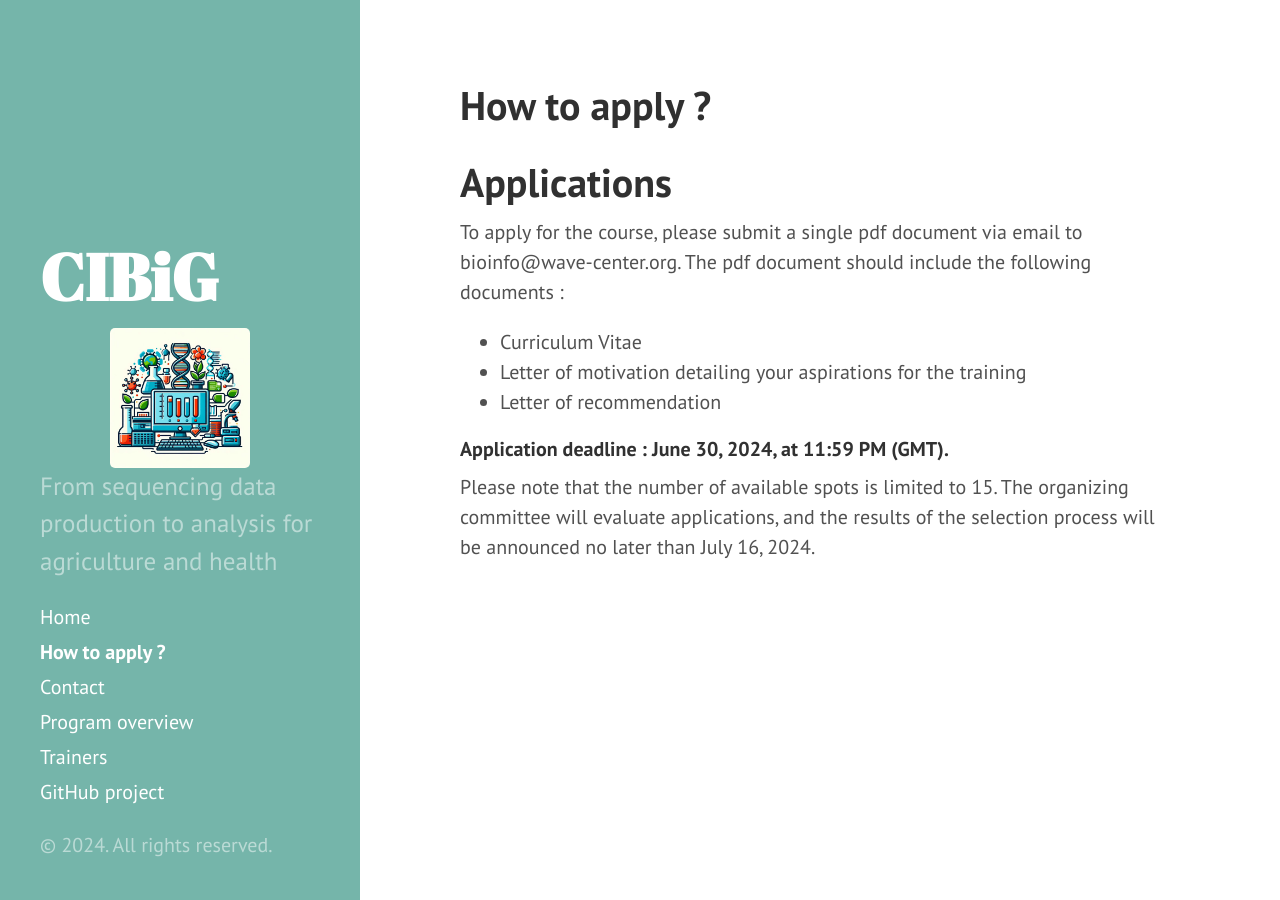
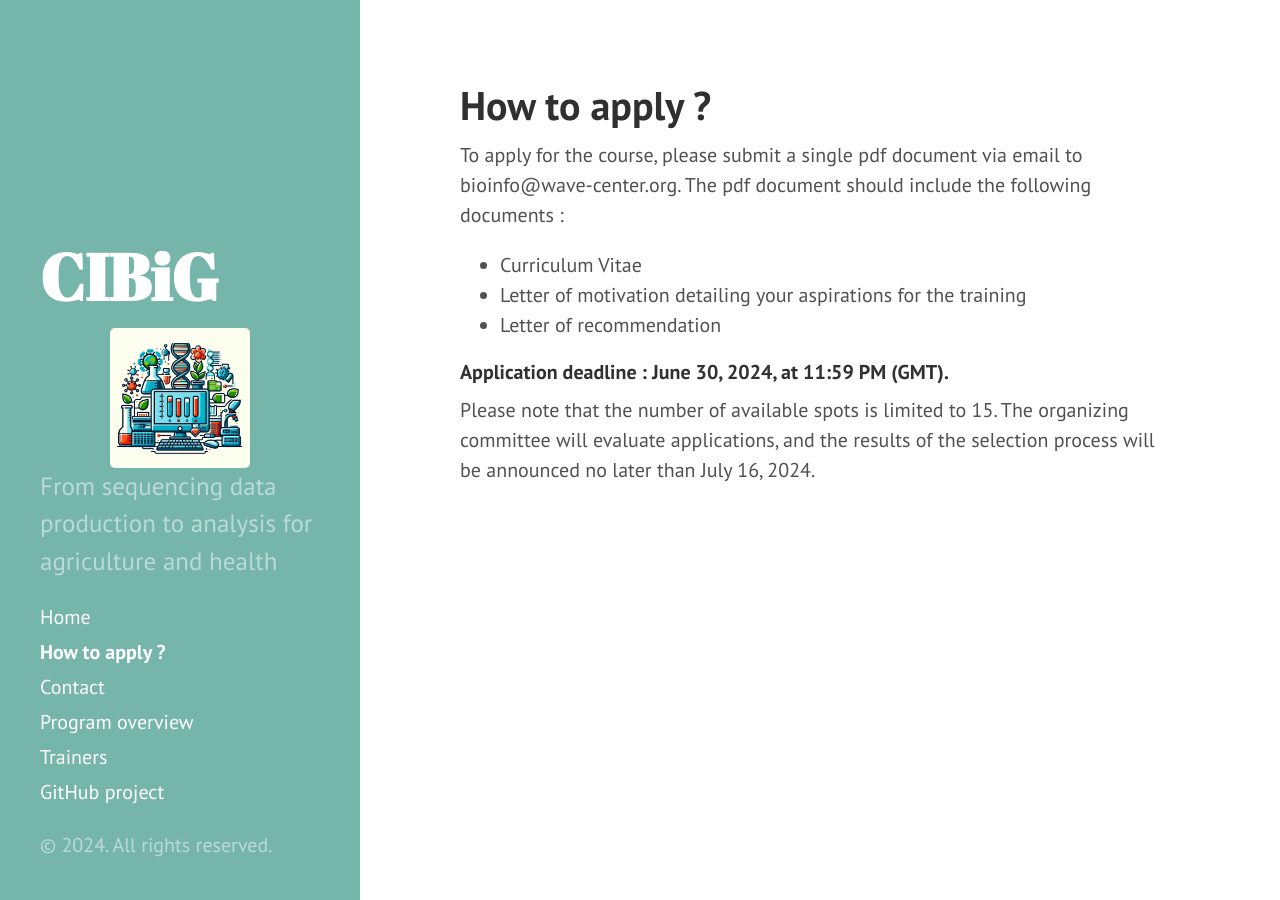
Before and after one commit to CIBiG-Course/CIBiG-course.github.io, a Jekyll site: the page built from docs/apply.md, in a window 1280 px wide. Built offline with Jekyll 4.4.1, drawn with Linux system fonts in a browser that asks for light colours.

```diff
--- a/docs/apply.md
+++ b/docs/apply.md
@@ -2,8 +2,6 @@
 layout: page
 title: How to apply ?
 ---
-
-# Applications
 
 To apply for the course, please submit a single pdf document via email to bioinfo@wave-center.org.
 The pdf document should include the following documents :
```
